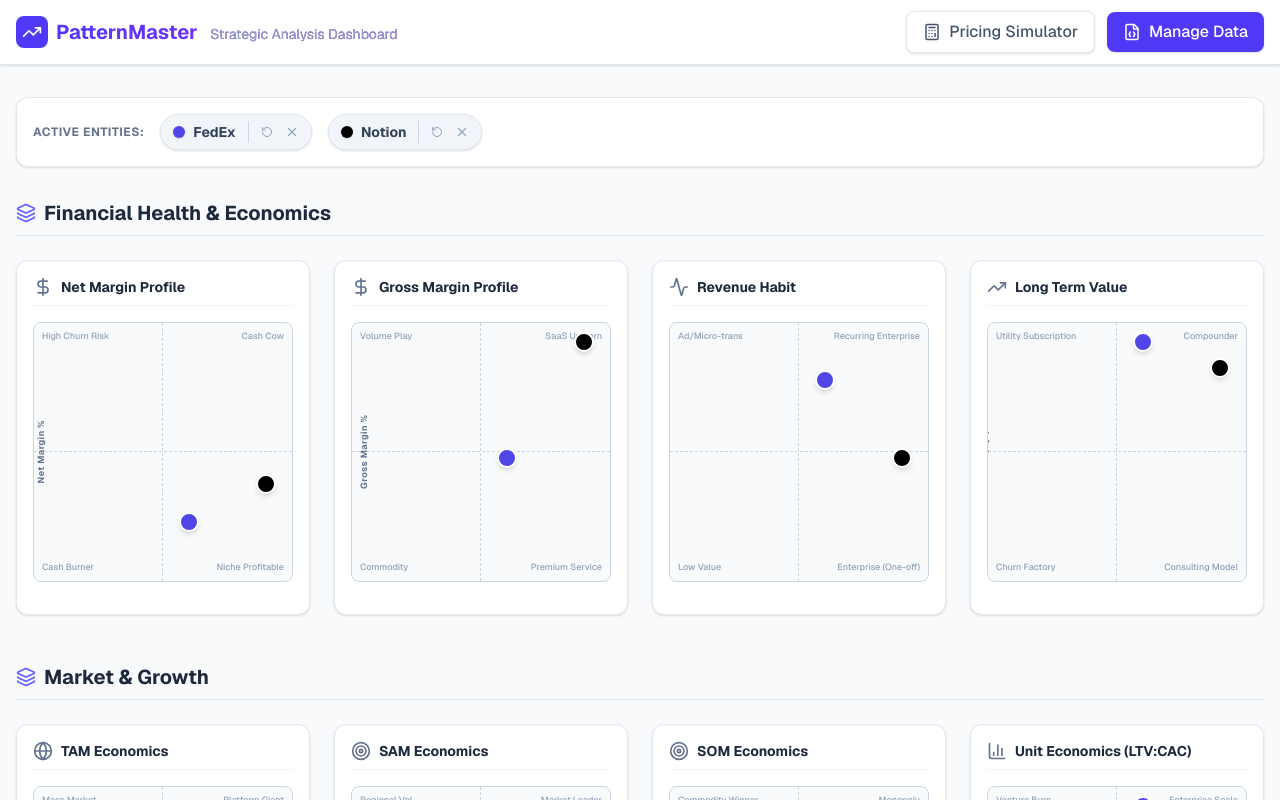
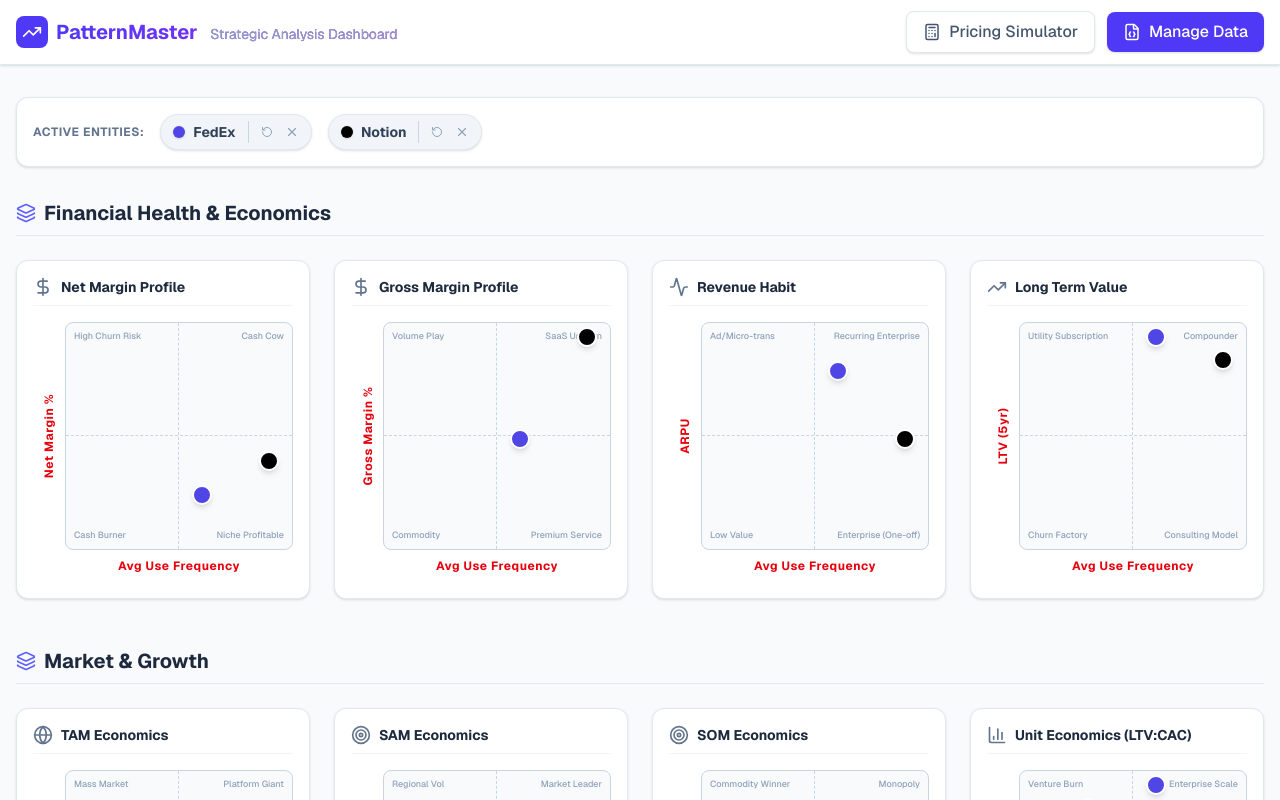
Before and after one commit to Ehtz/Dashboards-Anti, a Next.js app: page / in a window 1280 px wide. Shown: the top 800 px of the page. Built offline with nearby package versions, Linux system fonts and the light colour scheme.

Commit message:
feat: implement interactive Business Matrix Dashboard client component with business data management, visualization, and import/export capabilities.

```diff
--- a/components/BusinessMatrixDashboard.tsx
+++ b/components/BusinessMatrixDashboard.tsx
@@ -397,10 +397,17 @@
                 <h3 className="font-bold text-slate-800 text-sm">{matrix.title}</h3>
             </div>
 
+            {/* Chart Wrapper with space for axes */}
+            <div className="relative pl-8 pb-8 ">
+                {/* Y Axis Label */}
+                <div className="absolute left-0 top-0 bottom-8 flex items-center justify-center pointer-events-none w-8">
+                    <span className="text-xs font-bold -rotate-90 text-red-600 whitespace-nowrap tracking-wider">{matrix.yAxis}</span>
+                </div>
+
                 {/* Chart Area */}
                 <div
                     ref={containerRef}
-                className="relative aspect-square w-full bg-slate-50 border border-slate-300 rounded-lg mb-4 cursor-crosshair overflow-hidden"
+                    className="relative aspect-square w-full bg-slate-50 border border-slate-300 rounded-lg cursor-crosshair overflow-hidden"
                 >
 
                     {/* Grid Lines */}
@@ -418,14 +425,6 @@
                     <span className="absolute top-2 right-2 text-[9px] text-slate-400 font-medium text-right leading-tight max-w-[45%] pointer-events-none">{matrix.highHigh}</span>
                     <span className="absolute bottom-2 left-2 text-[9px] text-slate-400 font-medium leading-tight max-w-[45%] pointer-events-none">{matrix.lowLow}</span>
                     <span className="absolute bottom-2 right-2 text-[9px] text-slate-400 font-medium text-right leading-tight max-w-[45%] pointer-events-none">{matrix.lowHigh}</span>
-
-                {/* Axis Labels */}
-                <div className="absolute -left-6 top-0 bottom-0 flex items-center justify-center pointer-events-none">
-                    <span className="text-[9px] font-bold text-slate-500 -rotate-90 whitespace-nowrap tracking-wider">{matrix.yAxis}</span>
-                </div>
-                <div className="absolute -bottom-6 left-0 right-0 flex items-center justify-center pointer-events-none">
-                    <span className="text-[9px] font-bold text-slate-500 whitespace-nowrap tracking-wider">{matrix.xAxis}</span>
-                </div>
 
                     {/* Plot Points */}
                     {businesses.map((biz: any) => {
@@ -460,6 +459,12 @@
                             </div>
                         );
                     })}
+                </div>
+
+                {/* X Axis Label */}
+                <div className="absolute bottom-0 left-8 right-0 flex items-center justify-center pointer-events-none h-8">
+                    <span className="text-xs font-bold text-red-600 whitespace-nowrap tracking-wider">{matrix.xAxis}</span>
+                </div>
             </div>
         </div>
     );
```
Lines whose indentation alone changed are shown as unchanged.
